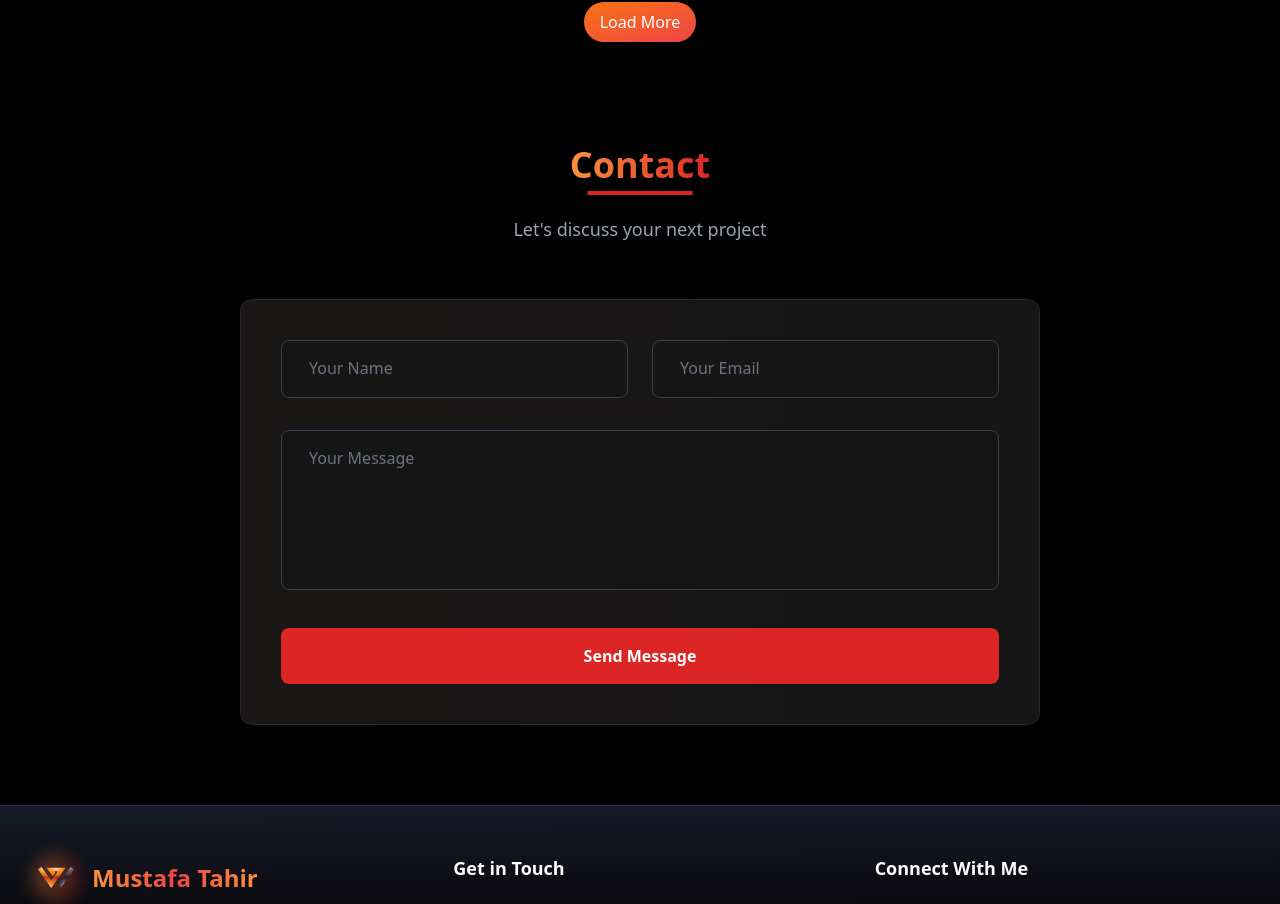
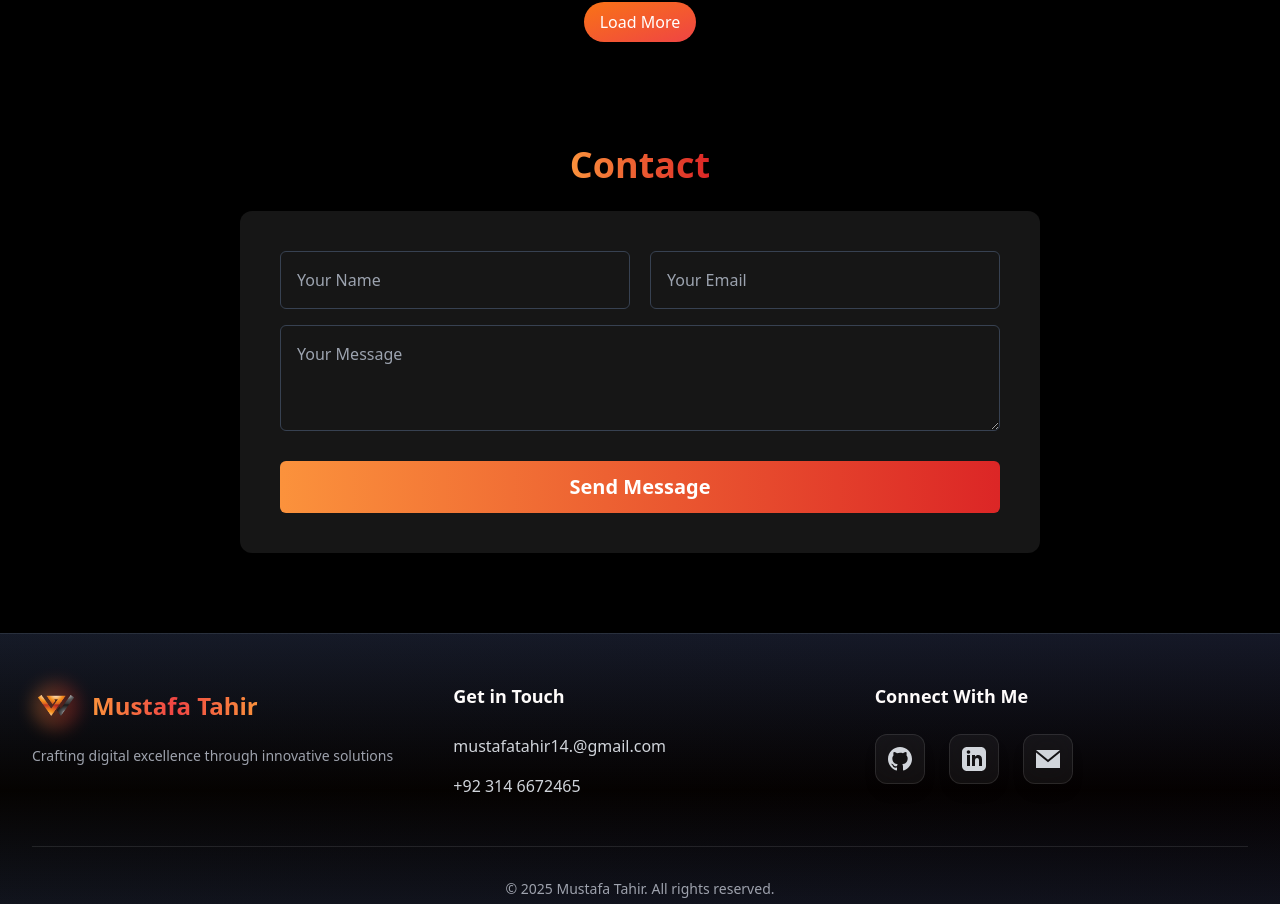
Before and after one commit to Mustafatahir98/Portfolio, a React (Create React App) app: page / in a window 1280 px wide. Shown: the part 3150-4054 px from the top of the page. Built offline with nearby package versions, Linux system fonts and the light colour scheme.

Commit message:
Update Contact.jsx

```diff
--- a/src/components/Contact.jsx
+++ b/src/components/Contact.jsx
@@ -3,7 +3,6 @@ import axios from 'axios';
 
 const Contact = () => {
   const [formData, setFormData] = useState({ name: '', email: '', message: '' });
-  const [isSubmitting, setIsSubmitting] = useState(false);
 
   const handleChange = (e) => {
     setFormData({ ...formData, [e.target.name]: e.target.value });
@@ -11,106 +10,58 @@ const Contact = () => {
 
   const handleSubmit = async (e) => {
     e.preventDefault();
-    setIsSubmitting(true);
     try {
       await axios.post('http://localhost:5000/send', formData);
       alert('Message sent successfully');
-      setFormData({ name: '', email: '', message: '' });
     } catch (error) {
       console.error(error);
       alert('Failed to send message');
-    } finally {
-      setIsSubmitting(false);
     }
   };
 
   return (
     <div className='max-w-[1200px] mx-auto sm:py-20 p-5' id='contact'>
-      <div className='text-center mb-14'>
-        <h2 className='primary-color text-4xl font-bold leading-tight mb-4 relative inline-block'>
-          Contact
-          <span className='absolute -bottom-2 left-0 w-full h-1 bg-red-600 transform scale-x-75'></span>
-        </h2>
-        <p className='text-gray-400 mt-3 text-lg'>Let's discuss your next project</p>
+      <div className='text-center'>
+        <h2 className='primary-color text-4xl font-bold leading-tight'>Contact</h2>
       </div>
 
-      <div className='max-w-[800px] mx-auto transform hover:shadow-2xl transition-shadow duration-300'>
-        <div className='p-10 bg-[#161616] rounded-xl border border-gray-800 relative'>
-          <div className='absolute inset-0 bg-gradient-to-r from-red-600/10 to-transparent opacity-20'></div>
-
-          <form onSubmit={handleSubmit} className='relative space-y-8'>
-            <div className="grid grid-cols-1 sm:grid-cols-2 gap-6">
-              <div className="relative group">
+      <div className='max-w-[800px] mx-auto'>
+        <div className='mt-6 p-10 bg-[#161616] rounded-xl'>
+          <form onSubmit={handleSubmit}>
+            <div className="grid grid-cols-1 sm:grid-cols-2 gap-x-5 gap-y-4">
+              <div>
                 <input
                   type="text"
                   name="name"
-                  value={formData.name}
+                  placeholder="Your Name"
                   onChange={handleChange}
-                  className="w-full px-5 py-4 bg-[#161616] text-gray-300 placeholder-transparent border border-gray-700 rounded-lg peer focus:border-red-600 focus:ring-2 focus:ring-red-600/20 outline-none transition-all"
-                  placeholder=" "
-                  required
+                  className="bg-[#161616] w-full px-4 py-4 text-gray-400 placeholder-gray-400 border border-gray-700 rounded-md focus:outline-none focus:border-red-600"
                 />
-                <label className="absolute left-5 top-4 text-gray-500 transition-all pointer-events-none
-                               peer-placeholder-shown:text-base peer-placeholder-shown:top-4
-                               peer-focus:-top-3 peer-focus:text-sm peer-focus:text-red-400
-                               -top-3 text-sm bg-[#161616] px-2">
-                  Your Name
-                </label>
               </div>
-
-              <div className="relative group">
+              <div>
                 <input
                   type="email"
                   name="email"
-                  value={formData.email}
+                  placeholder="Your Email"
                   onChange={handleChange}
-                  className="w-full px-5 py-4 bg-[#161616] text-gray-300 placeholder-transparent border border-gray-700 rounded-lg peer focus:border-red-600 focus:ring-2 focus:ring-red-600/20 outline-none transition-all"
-                  placeholder=" "
-                  required
+                  className="bg-[#161616] w-full px-4 py-4 text-gray-400 placeholder-gray-400 border border-gray-700 rounded-md focus:outline-none focus:border-red-600"
                 />
-                <label className="absolute left-5 top-4 text-gray-500 transition-all pointer-events-none
-                               peer-placeholder-shown:text-base peer-placeholder-shown:top-4
-                               peer-focus:-top-3 peer-focus:text-sm peer-focus:text-red-400
-                               -top-3 text-sm bg-[#161616] px-2">
-                  Your Email
-                </label>
+              </div>
+              <div className='sm:col-span-2'>
+                <textarea
+                  name="message"
+                  placeholder="Your Message"
+                  rows="3"
+                  onChange={handleChange}
+                  className="bg-[#161616] w-full px-4 py-4 text-gray-400 placeholder-gray-400 border border-gray-700 rounded-md focus:outline-none focus:border-red-600"
+                />
+              </div>
+              <div className='sm:col-span-2'>
+                <button type='submit' className='text-xl w-full p-3 mt-2 font-semibold text-white bg-primary-color rounded-md'>
+                  Send Message
+                </button>
               </div>
             </div>
-
-            <div className="relative group">
-              <textarea
-                name="message"
-                value={formData.message}
-                onChange={handleChange}
-                className="w-full px-5 py-4 bg-[#161616] text-gray-300 placeholder-transparent border border-gray-700 rounded-lg peer focus:border-red-600 focus:ring-2 focus:ring-red-600/20 outline-none transition-all resize-none h-40"
-                placeholder=" "
-                required
-              />
-              <label className="absolute left-5 top-4 text-gray-500 transition-all pointer-events-none
-                             peer-placeholder-shown:text-base peer-placeholder-shown:top-4
-                             peer-focus:-top-3 peer-focus:text-sm peer-focus:text-red-400
-                             -top-3 text-sm bg-[#161616] px-2">
-                Your Message
-              </label>
-            </div>
-
-            <button
-              type="submit"
-              disabled={isSubmitting}
-              className="w-full py-4 bg-red-600 text-white rounded-lg font-semibold
-                       hover:bg-red-700 hover:shadow-lg hover:shadow-red-600/20
-                       transition-all duration-300 disabled:opacity-70 disabled:cursor-not-allowed
-                       flex items-center justify-center gap-2"
-            >
-              {isSubmitting ? (
-                <>
-                  <div className="w-5 h-5 border-2 border-white border-t-transparent rounded-full animate-spin"></div>
-                  Sending...
-                </>
-              ) : (
-                'Send Message'
-              )}
-            </button>
           </form>
         </div>
       </div>
```
